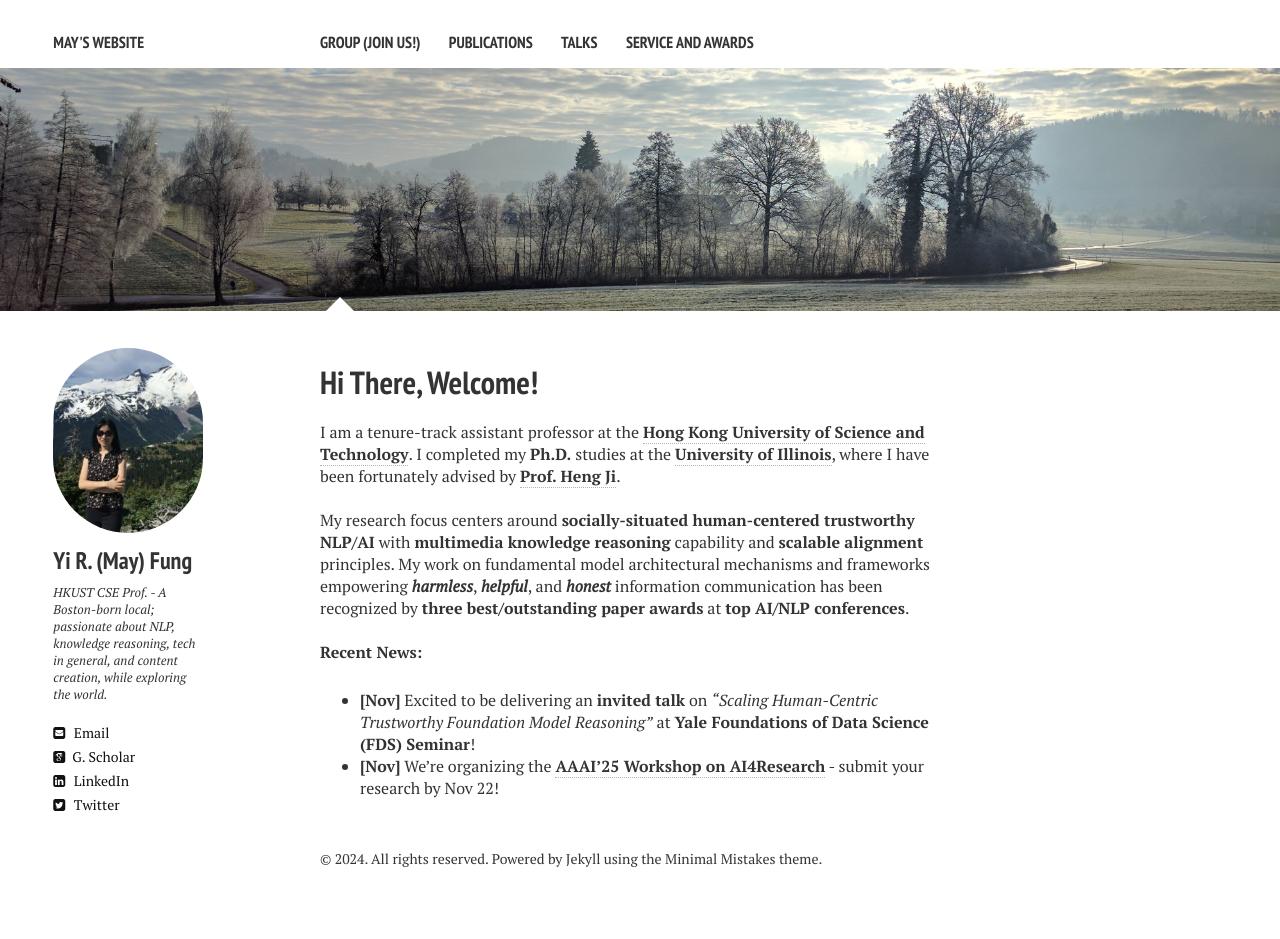
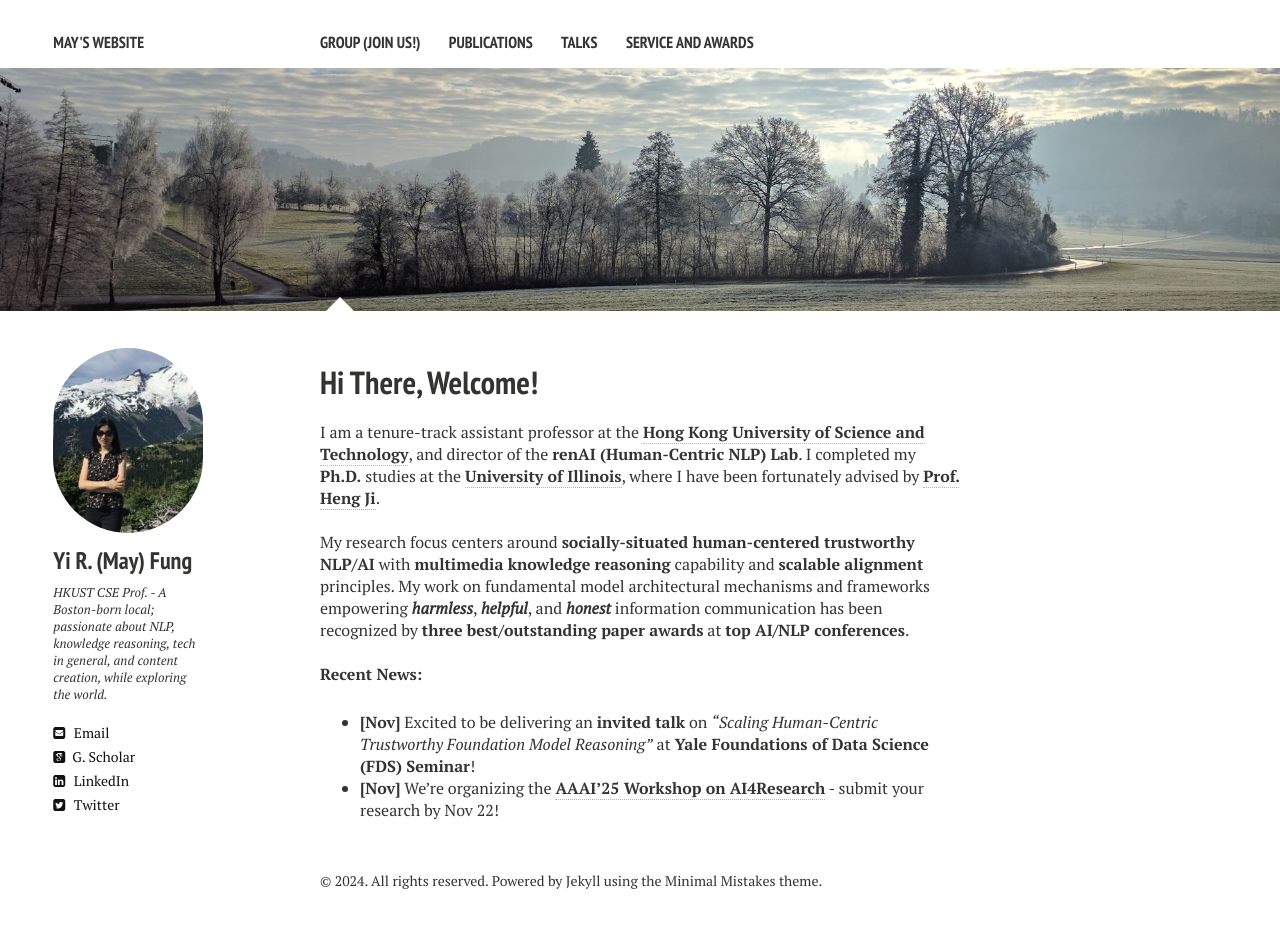
Before and after one commit to mayrfung/mayrfung.github.io, a Jekyll site: the page built from index.md, in a window 1280 px wide. Built offline with Jekyll 4.4.1, drawn with Linux system fonts in a browser that asks for light colours; nearby versions of some CDN libraries; before the commit the page ends 917 px from its top, so only the background shows below that.

Commit message:
Update index.md

```diff
--- a/index.md
+++ b/index.md
@@ -7,7 +7,7 @@ image:
   feature: trees.jpg
 ---
 
-I am a tenure-track assistant professor at the <a href="https://cse.hkust.edu.hk/" target="_blank"><b>Hong Kong University of Science and Technology</b></a>. I completed my <b>Ph.D.</b> studies at the <a href="https://cs.illinois.edu/" target="_blank"><b>University of Illinois</b></a>, where I have been fortunately advised by <a href="https://blender.cs.illinois.edu/hengji.html" target="_blank"><b>Prof. Heng Ji</b></a>.
+I am a tenure-track assistant professor at the <a href="https://cse.hkust.edu.hk/" target="_blank"><b>Hong Kong University of Science and Technology</b></a>, and director of the <b>renAI (Human-Centric NLP) Lab</b>. I completed my <b>Ph.D.</b> studies at the <a href="https://cs.illinois.edu/" target="_blank"><b>University of Illinois</b></a>, where I have been fortunately advised by <a href="https://blender.cs.illinois.edu/hengji.html" target="_blank"><b>Prof. Heng Ji</b></a>.
 <br><br>
 My research focus centers around <b>socially-situated human-centered trustworthy NLP/AI</b> with <b>multimedia knowledge reasoning</b> capability and <b>scalable alignment</b> principles. My work on fundamental model architectural mechanisms and frameworks empowering <b><i>harmless</i></b>, <b><i>helpful</i></b>, and <i><b>honest</b></i> information communication has been recognized by <b>three best/outstanding paper awards</b> at <b>top AI/NLP conferences</b>.
 
```
